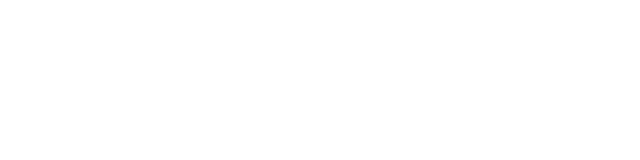
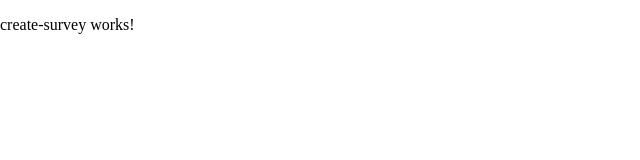
Before and after one commit to XbatzoX/poll-app, an Angular app: page /draft in a window 1280 px wide. Before the commit this address led to /. Shown: the top 160 px of the page, without its empty margins (0-640 px from the left). Built offline with nearby package versions, Linux system fonts and the light colour scheme.

Commit message:
added create-survey component and created routerlink of component

```diff
--- a/src/app/app.routes.ts
+++ b/src/app/app.routes.ts
@@ -1,6 +1,8 @@
 import { Routes } from '@angular/router';
 import { MainPage } from './shared/components/main-page/main-page';
+import { CreateSurvey } from './shared/components/create-survey/create-survey';
 
 export const routes: Routes = [
-    {path:'', component:MainPage}
+    {path:'', component:MainPage},
+    {path:'draft', component:CreateSurvey}
 ];
--- /dev/null
+++ b/src/app/shared/components/create-survey/create-survey.html
@@ -0,0 +1 @@
+<p>create-survey works!</p>
--- /dev/null
+++ b/src/app/shared/components/create-survey/create-survey.ts
@@ -0,0 +1,12 @@
+import { Component, inject } from '@angular/core';
+import { Router } from '@angular/router';
+
+@Component({
+  selector: 'app-create-survey',
+  imports: [],
+  templateUrl: './create-survey.html',
+  styleUrl: './create-survey.scss',
+})
+export class CreateSurvey {
+  router = inject(Router);
+}
--- a/src/app/shared/components/main-caption/main-caption.html
+++ b/src/app/shared/components/main-caption/main-caption.html
@@ -9,7 +9,7 @@
             Collect opinions, engage your audience, and turn feedback into action.
         </span>
         <div class="captionSection__btnContainer padding-top-xxl">
-            <button class="btn btn--primary">New survey</button>
+            <button routerLink="draft" class="btn btn--primary">New survey</button>
         </div>
     </div>
     <div class="captionSection__rightContent">
--- a/src/app/shared/components/main-caption/main-caption.ts
+++ b/src/app/shared/components/main-caption/main-caption.ts
@@ -1,8 +1,9 @@
 import { Component } from '@angular/core';
+import { RouterLink } from "@angular/router";
 
 @Component({
   selector: 'app-main-caption',
-  imports: [],
+  imports: [RouterLink],
   templateUrl: './main-caption.html',
   styleUrl: './main-caption.scss',
 })
```
Also changed, not shown: src/app/shared/components/create-survey/create-survey.scss (added).
